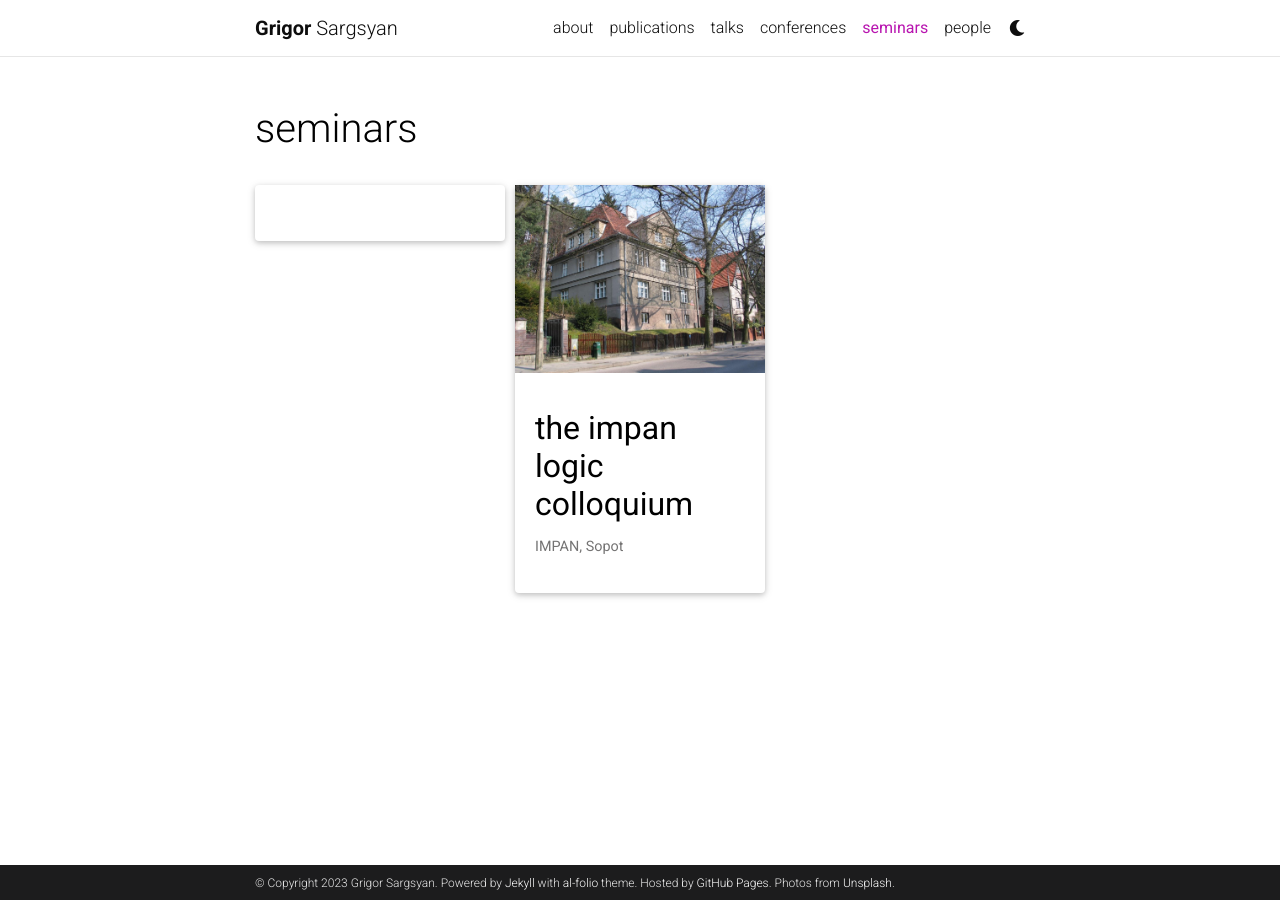
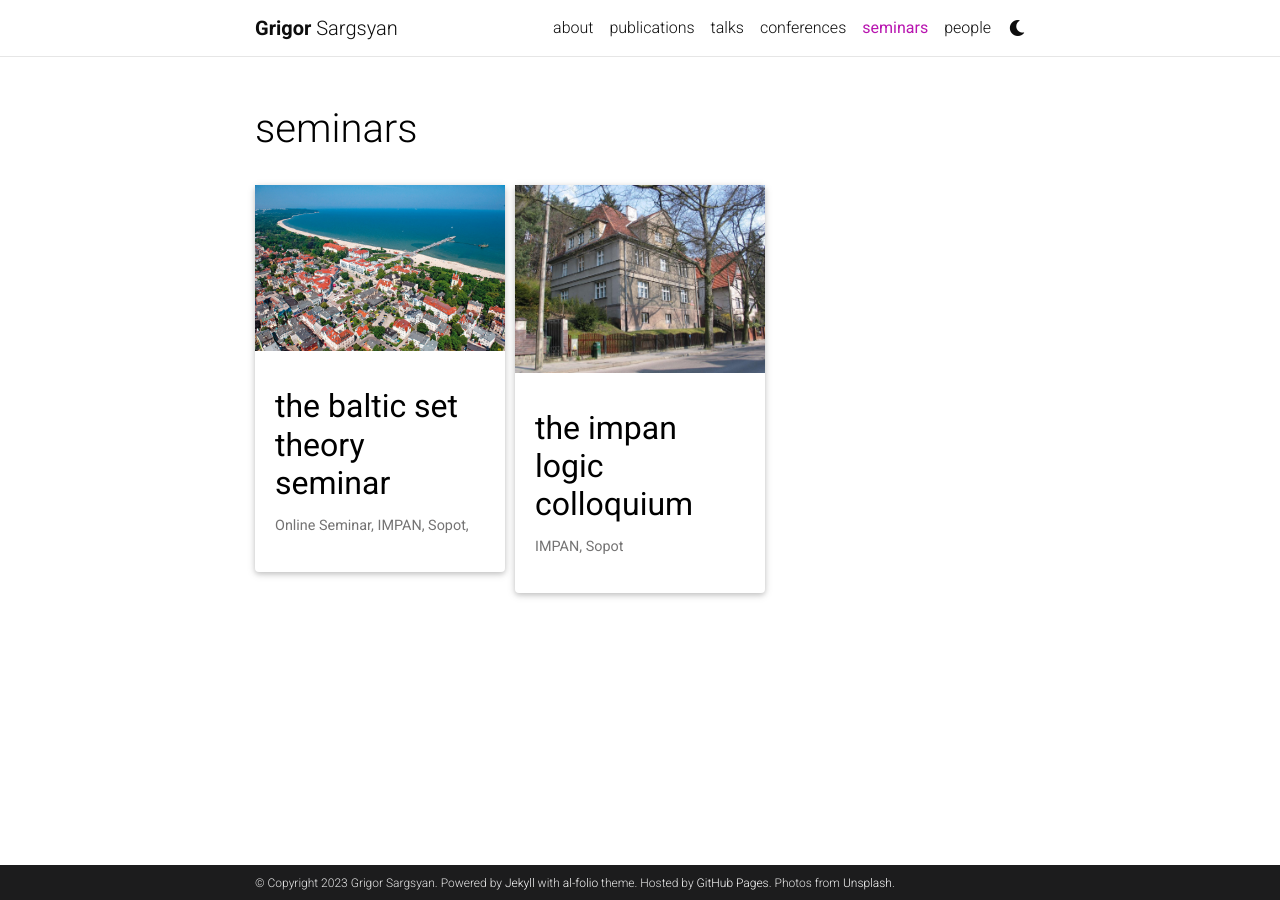
Before and after one commit to grigorsarg/grigorsarg.github.io, a Jekyll site: the page built from _pages/seminars.md, in a window 1280 px wide. Built offline with Jekyll 4.4.1, drawn with Linux system fonts in a browser that asks for light colours; full-size pictures stand in for the smaller copies a plugin makes; comment, search, counter and statistics services are not loaded; a style sheet for code colours, icons or effects is not loaded; some of the changed lines change nothing that is shown.

Commit message:
Update BST.md

```diff
--- a/_seminars/BST.md
+++ b/_seminars/BST.md
@@ -1,8 +1,7 @@
 ---
 layout: page
 title: The Baltic Set Theory Seminar
-description: IMPAN, Sopot, The Baltic Set Theory Seminar started in February of 2021, and is an online
-learning seminar.
+description: Online Seminar, IMPAN, Sopot,
 img: assets/img/sopot.jpg
 importance: 1
 
```
